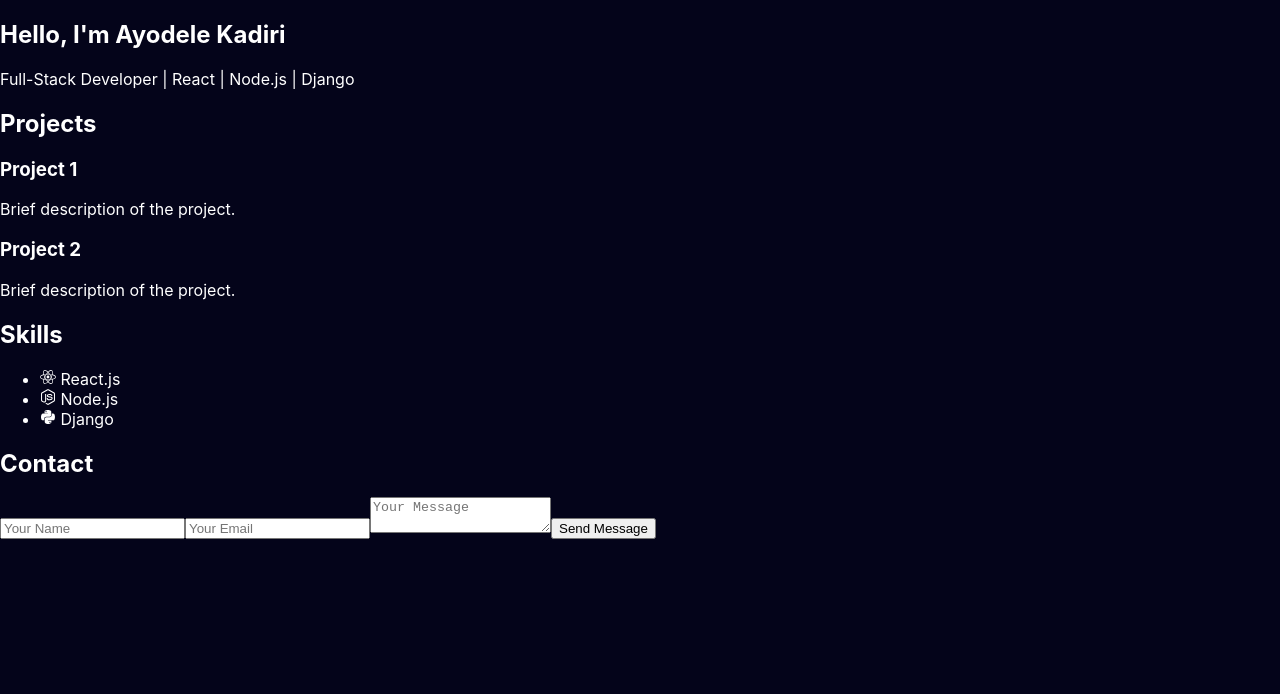
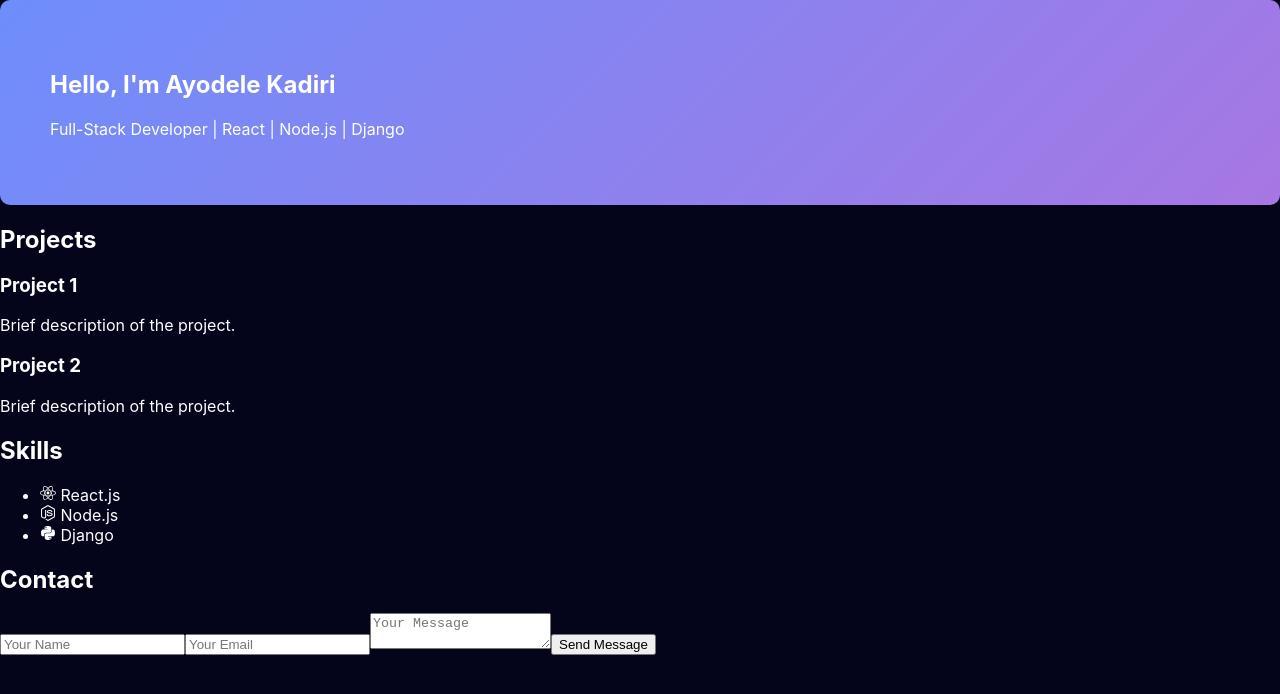
Before and after one commit to kadelcode/my-portfolio, a React (Create React App) app: page / in a window 1280 px wide. Shown: the top 694 px of the page. Built offline with nearby package versions, Linux system fonts and the light colour scheme.

Commit message:
Hero section styling

```diff
--- a/src/styles.css
+++ b/src/styles.css
@@ -4,3 +4,11 @@ body {
     margin: 0;
     padding: 0;
 }
+
+/* Hero Section */
+.hero {
+    background: linear-gradient(135deg, #6e8efb, #a777e3);
+    color: white;
+    padding: 50px;
+    border-radius: 10px;
+}
```
